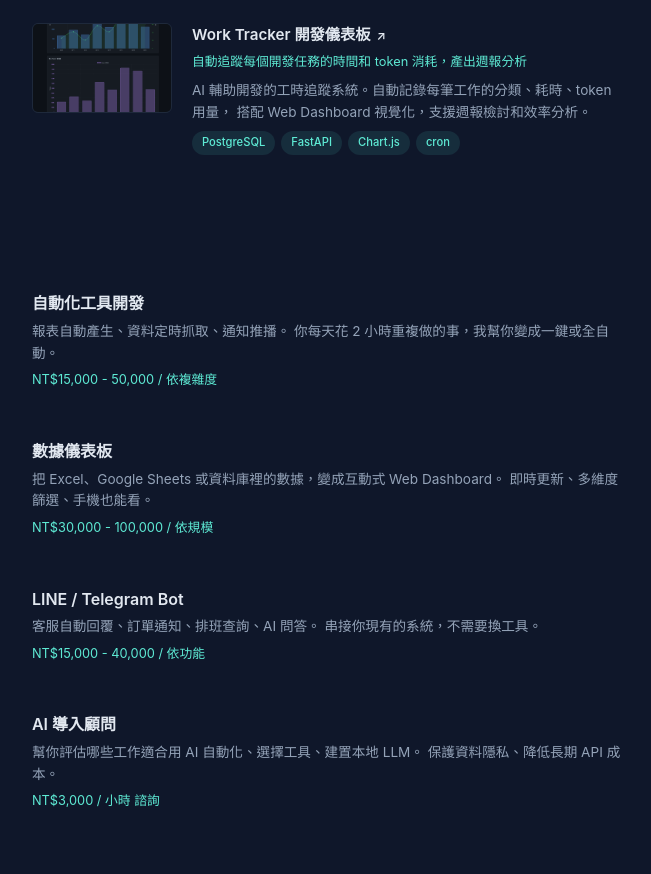
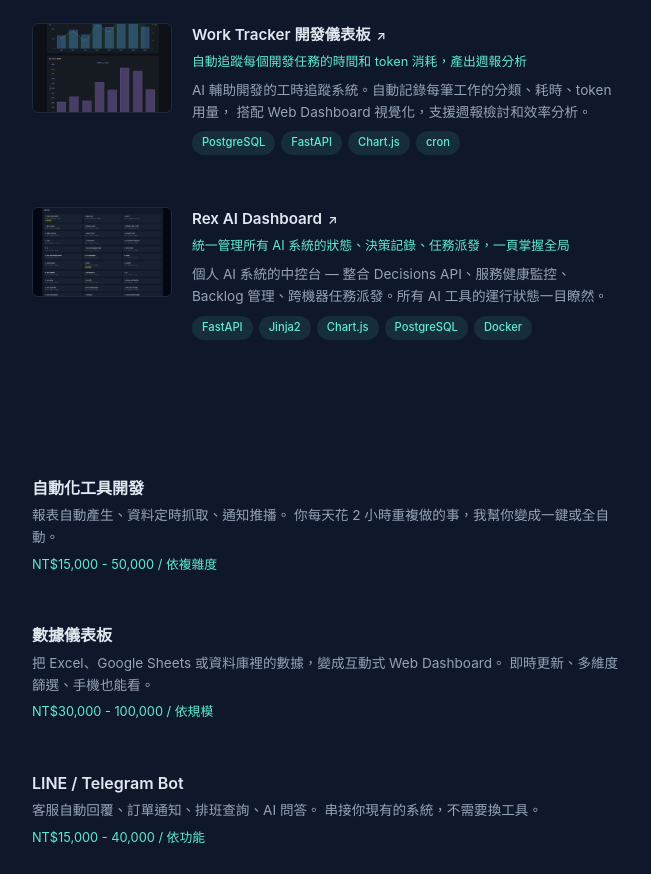
Before and after one commit to bottlerex/portfolio, a plain HTML site: page index.html in a window 1280 px wide. Shown: the part 785-1659 px from the top of the page, without its empty margins (573-1224 px from the left). Drawn offline with Linux system fonts and the light colour scheme.

Commit message:
feat: fix GitHub link and add Rex AI Dashboard project
- Replace placeholder GitHub URL with bottlerex
- Add Rex AI Dashboard as 4th portfolio project

Co-Authored-By: Claude Opus 4.6 (1M context) <noreply@anthropic.com>

```diff
--- a/index.html
+++ b/index.html
@@ -269,7 +269,7 @@
         </div>
 
         <div class="social-links">
-          <a href="https://github.com/your-github" target="_blank">GitHub</a>
+          <a href="https://github.com/bottlerex" target="_blank">GitHub</a>
           <a href="mailto:rexsu.net@gmail.com">Email</a>
           <!-- 替換成你的聯繫方式 -->
         </div>
@@ -379,6 +379,31 @@
               </div>
             </div>
           </div>
+
+          <!-- Project 4 -->
+          <div class="project">
+            <img src="screenshots/rex-ai-dashboard-2026-03-20T12-20-28-508Z.png" class="project-img" alt="Rex AI Dashboard">
+            <div>
+              <div class="project-title">
+                Rex AI Dashboard
+                <span class="arrow">&#8599;</span>
+              </div>
+              <div class="project-impact">
+                統一管理所有 AI 系統的狀態、決策記錄、任務派發，一頁掌握全局
+              </div>
+              <p class="project-desc">
+                個人 AI 系統的中控台 — 整合 Decisions API、服務健康監控、
+                Backlog 管理、跨機器任務派發。所有 AI 工具的運行狀態一目瞭然。
+              </p>
+              <div class="tags">
+                <span class="tag">FastAPI</span>
+                <span class="tag">Jinja2</span>
+                <span class="tag">Chart.js</span>
+                <span class="tag">PostgreSQL</span>
+                <span class="tag">Docker</span>
+              </div>
+            </div>
+          </div>
         </section>
 
         <!-- SERVICES -->
```
